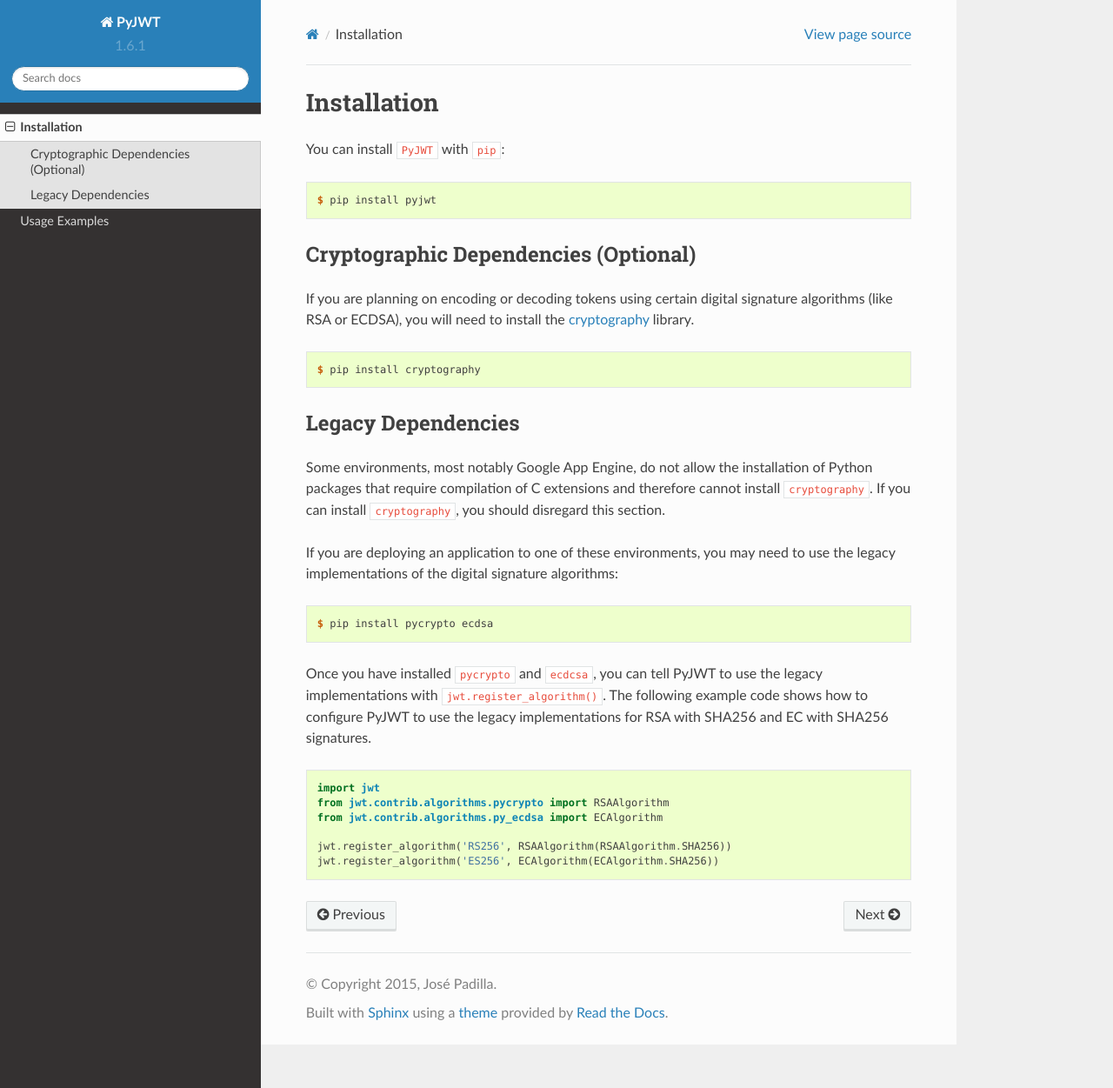
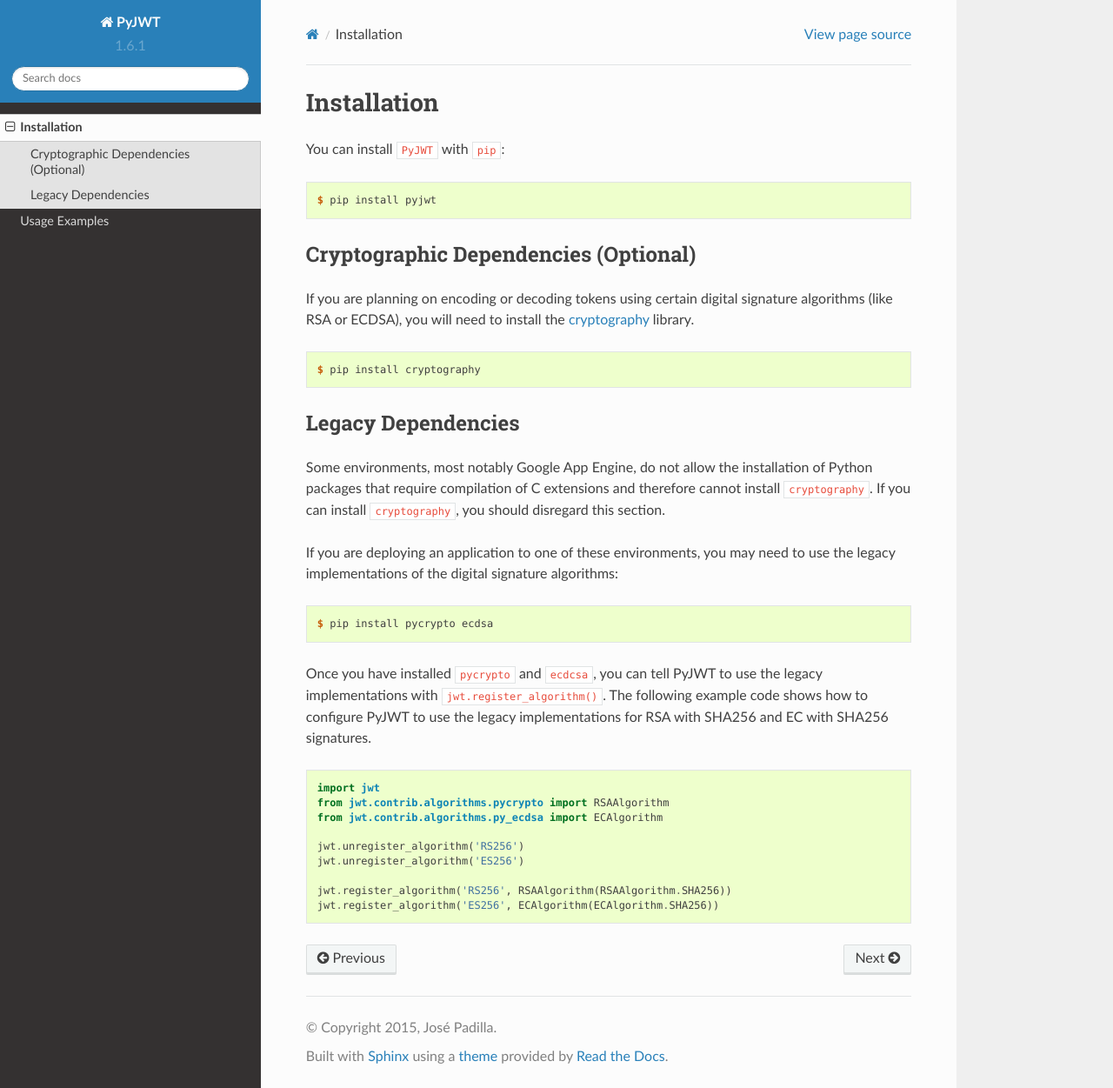
Before and after one commit to jpadilla/pyjwt, a Sphinx documentation site: the page built from docs/installation.rst, in a window 1280 px wide and 1251 px high. Shown: the whole window at 87% size. Built offline with Sphinx 7.4.7 and the Read the Docs theme 2.0.0, drawn with Linux system fonts in a browser that asks for light colours; pages that are not in the unit, such as notebooks, are missing from menus.

Commit message:
Update legacy instructions for using pycrypto (#337)
Related to #181 where users see `ValueError: Algorithm already has a handler.` after trying to register pycrypto algorithms.

```diff
--- a/docs/installation.rst
+++ b/docs/installation.rst
@@ -46,6 +46,9 @@
     from jwt.contrib.algorithms.pycrypto import RSAAlgorithm
     from jwt.contrib.algorithms.py_ecdsa import ECAlgorithm
 
+    jwt.unregister_algorithm('RS256')
+    jwt.unregister_algorithm('ES256')
+
     jwt.register_algorithm('RS256', RSAAlgorithm(RSAAlgorithm.SHA256))
     jwt.register_algorithm('ES256', ECAlgorithm(ECAlgorithm.SHA256))
 
```
